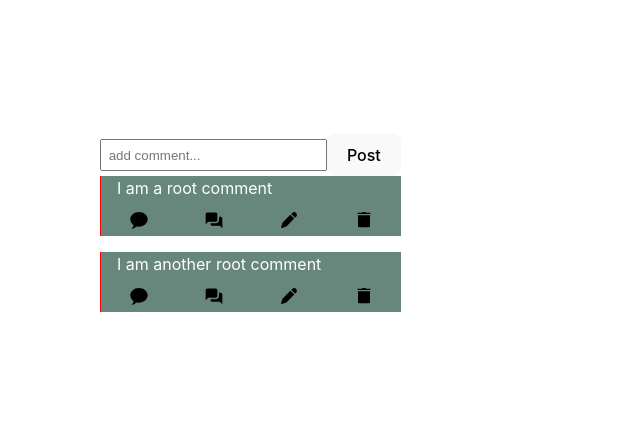
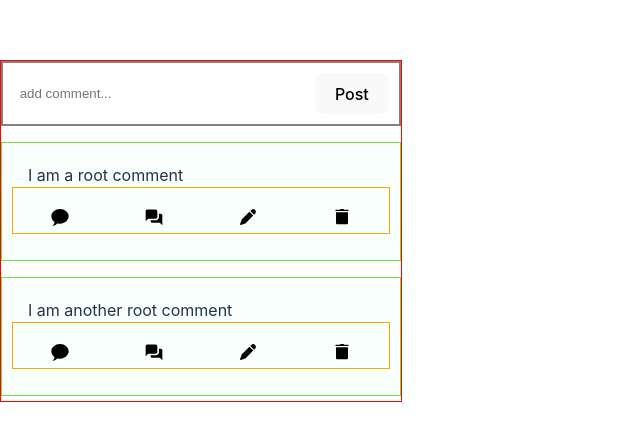
Before and after one commit to Roxiler/social-media-comments, a React (Vite) app: page / in a window 1280 px wide. Shown: the part 169-610 px from the top of the page, without its empty margins (0-640 px from the left). Built offline with nearby package versions, Linux system fonts and the light colour scheme.

Commit message:
basic ui changes

```diff
--- a/src/App.tsx
+++ b/src/App.tsx
@@ -213,7 +213,7 @@ function App() {
 
   return (
     <>
-      <div style={{ marginLeft: "100px" }}>
+      <div className="comment-wrapper">
         {commentsList.length > 0 && (
           <Comments
             comments={commentsList}
--- a/src/components/comments/comment-textbox/styles.scss
+++ b/src/components/comments/comment-textbox/styles.scss
@@ -1,10 +1,15 @@
 .input-wrapper {
     display: flex;
     align-items: center;
+    gap: 15px;
+    padding: 10px;
+    border: 2px solid grey;
 
 
     input {
         padding: .5em;
         flex: 1;
+        border: none;
+
     }
 }
--- a/src/components/comments/comment/styles.scss
+++ b/src/components/comments/comment/styles.scss
@@ -1,13 +1,16 @@
 .comment__box {
-    border-left: solid red 1px;
-    background-color: rgb(103, 134, 124);
-    margin-bottom: 1rem;
+    // border-left: solid red 1px;
+    background-color: rgb(248, 255, 253);
+    margin: 1rem 0 0.3rem 0;
+    border: 1px solid rgb(120, 224, 59);
+    padding: 20px 10px 10px 10px;
 
     .comment {
         padding: .5em;
-        background-color: rgb(103, 134, 124);
+        background-color: rgb(237, 255, 249);
         margin: .5em 0;
         border-radius: 0.25em;
+
     }
 
     .nested_comment {
@@ -16,13 +19,14 @@
 
     .comment__text {
         text-align: start;
-        color: white;
         padding-left: 1rem;
     }
 
     .comment__actions {
         display: flex;
         justify-content: space-around;
+        padding: 9px 0px 0px 0px;
+        border: 1px solid orange;
     }
 
     .comment__replies {
--- a/src/styles.scss
+++ b/src/styles.scss
@@ -1,33 +1,6 @@
-.comment__box {
-    border-left: solid red 1px;
-    background-color: rgb(103, 134, 124);
-    margin-bottom: 1rem;
-    width: 300px;
+.comment-wrapper{
+    width: 400px;
+    border: 1px solid red;
+    margin: auto;
 
-    .comment {
-        padding: .5em;
-        background-color: rgb(103, 134, 124);
-        margin: .5em 0;
-        border-radius: 0.25em;
-    }
-
-    .nested_comment {
-        margin-left: .5em;
-    }
-
-    .comment__text {
-        text-align: start;
-        color: white;
-        padding-left: 1rem;
-    }
-
-    .comment__actions {
-        display: flex;
-        justify-content: space-around;
-    }
-
-    .comment__replies {
-        margin-bottom: 1rem;
-        padding-left: 2rem;
-    }
 }
```
